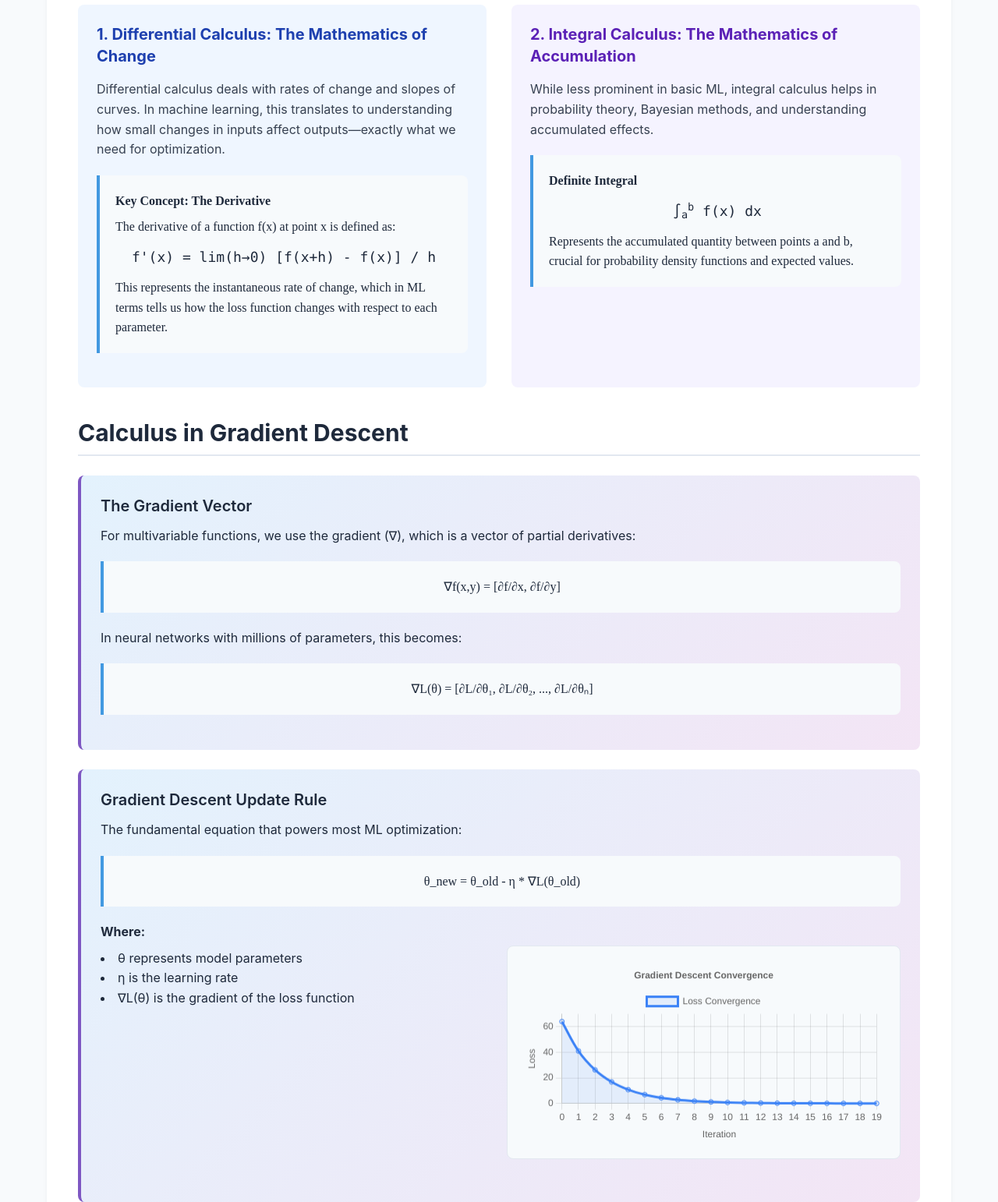
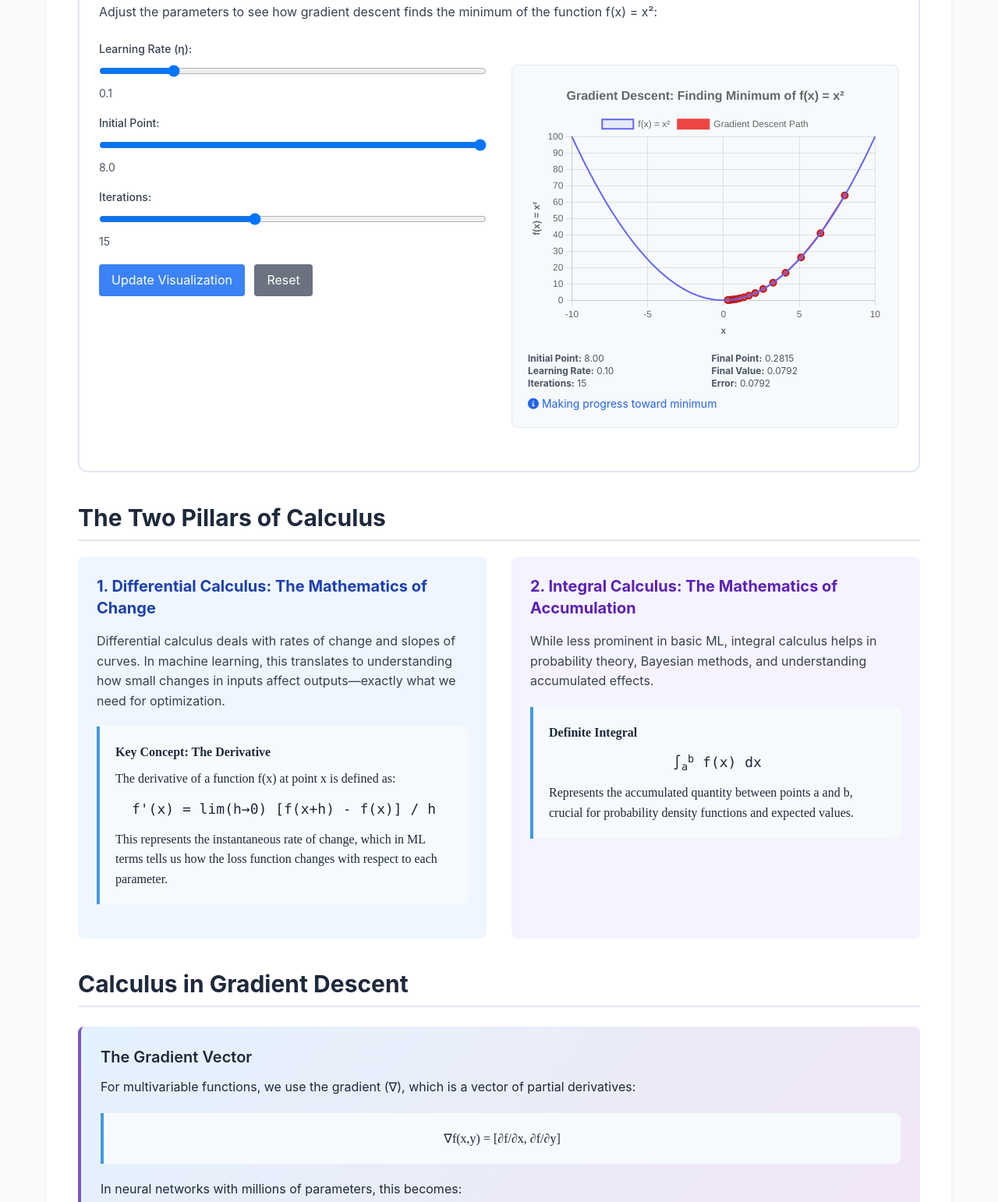
Before and after one commit to Arvind-55555/arvind.github.io, a plain HTML site: page calculus-ml-fundamentals.html in a window 1280 px wide. Shown: the part 995-2537 px from the top of the page at 78% size. Drawn offline with nearby package versions, Linux system fonts and the light colour scheme; animation ran at ten frames a second.

Commit message:
Add files via upload

```diff
--- a/calculus-ml-fundamentals.html
+++ b/calculus-ml-fundamentals.html
@@ -7,7 +7,6 @@
     <link href="https://cdnjs.cloudflare.com/ajax/libs/font-awesome/6.0.0/css/all.min.css" rel="stylesheet" />
     <link href="https://cdn.jsdelivr.net/npm/tailwindcss@2.2.19/dist/tailwind.min.css" rel="stylesheet" />
     <script src="https://cdn.jsdelivr.net/npm/chart.js"></script>
-    <script src="https://cdnjs.cloudflare.com/ajax/libs/mathjax/3.2.0/es5/tex-mml-chtml.js"></script>
     <style>
         body {
             background-color: #f8fafc;
@@ -152,6 +151,46 @@
                 </div>
             </section>
 
+            <!-- Interactive Demo -->
+            <section class="interactive-demo">
+                <h2 class="text-2xl font-bold text-gray-800 mb-4">Interactive Gradient Descent Visualization</h2>
+                <p class="text-gray-700 mb-6">Adjust the parameters to see how gradient descent finds the minimum of the function f(x) = x²:</p>
+
+                <div class="grid md:grid-cols-2 gap-8">
+                    <div>
+                        <div class="mb-4">
+                            <label class="block text-sm font-medium text-gray-700 mb-2">Learning Rate (η):</label>
+                            <input type="range" id="learningRate" min="0.01" max="0.5" step="0.01" value="0.1" class="w-full">
+                            <span id="lrValue" class="text-sm text-gray-600">0.1</span>
+                        </div>
+
+                        <div class="mb-4">
+                            <label class="block text-sm font-medium text-gray-700 mb-2">Initial Point:</label>
+                            <input type="range" id="initialPoint" min="-8" max="8" step="0.5" value="8" class="w-full">
+                            <span id="ipValue" class="text-sm text-gray-600">8.0</span>
+                        </div>
+
+                        <div class="mb-4">
+                            <label class="block text-sm font-medium text-gray-700 mb-2">Iterations:</label>
+                            <input type="range" id="iterations" min="5" max="30" step="1" value="15" class="w-full">
+                            <span id="iterValue" class="text-sm text-gray-600">15</span>
+                        </div>
+
+                        <button onclick="updateVisualization()" class="bg-blue-500 hover:bg-blue-600 text-white px-4 py-2 rounded mr-2">
+                            Update Visualization
+                        </button>
+                        <button onclick="resetVisualization()" class="bg-gray-500 hover:bg-gray-600 text-white px-4 py-2 rounded">
+                            Reset
+                        </button>
+                    </div>
+
+                    <div class="visualization-container">
+                        <canvas id="interactiveChart" width="400" height="300"></canvas>
+                        <div id="convergenceInfo" class="mt-4 text-sm text-gray-600"></div>
+                    </div>
+                </div>
+            </section>
+
             <!-- The Two Pillars of Calculus -->
             <section>
                 <h2 class="section-title text-3xl font-bold">The Two Pillars of Calculus</h2>
@@ -214,18 +253,13 @@
                     <div class="math-equation text-center bg-green-100">
                         θ_new = θ_old - η * ∇L(θ_old)
                     </div>
-                    <div class="mt-4 grid md:grid-cols-2 gap-4">
-                        <div>
-                            <strong>Where:</strong>
-                            <ul class="list-disc list-inside mt-2">
-                                <li>θ represents model parameters</li>
-                                <li>η is the learning rate</li>
-                                <li>∇L(θ) is the gradient of the loss function</li>
-                            </ul>
-                        </div>
-                        <div class="visualization-container">
-                            <canvas id="gradientDescentChart" width="400" height="200"></canvas>
-                        </div>
+                    <div class="mt-4">
+                        <strong>Where:</strong>
+                        <ul class="list-disc list-inside mt-2">
+                            <li>θ represents model parameters</li>
+                            <li>η is the learning rate</li>
+                            <li>∇L(θ) is the gradient of the loss function</li>
+                        </ul>
                     </div>
                 </div>
             </section>
@@ -298,36 +332,6 @@
                             <div class="text-yellow-500">↓</div>
                             <div class="inline-block bg-red-100 px-3 py-1 rounded">Input Layer</div>
                         </div>
-                    </div>
-                </div>
-            </section>
-
-            <!-- Interactive Demo -->
-            <section class="interactive-demo">
-                <h2 class="text-2xl font-bold text-gray-800 mb-4">Interactive Gradient Descent Visualization</h2>
-                <p class="text-gray-700 mb-6">Adjust the learning rate to see how it affects convergence:</p>
-
-                <div class="grid md:grid-cols-2 gap-8">
-                    <div>
-                        <div class="mb-4">
-                            <label class="block text-sm font-medium text-gray-700 mb-2">Learning Rate (η):</label>
-                            <input type="range" id="learningRate" min="0.01" max="0.5" step="0.01" value="0.1" class="w-full">
-                            <span id="lrValue" class="text-sm text-gray-600">0.1</span>
-                        </div>
-
-                        <div class="mb-4">
-                            <label class="block text-sm font-medium text-gray-700 mb-2">Initial Point:</label>
-                            <input type="range" id="initialPoint" min="-8" max="8" step="0.5" value="8" class="w-full">
-                            <span id="ipValue" class="text-sm text-gray-600">8.0</span>
-                        </div>
-
-                        <button onclick="updateVisualization()" class="bg-blue-500 hover:bg-blue-600 text-white px-4 py-2 rounded">
-                            Update Visualization
-                        </button>
-                    </div>
-
-                    <div class="visualization-container">
-                        <canvas id="interactiveChart" width="400" height="300"></canvas>
                     </div>
                 </div>
             </section>
@@ -405,82 +409,74 @@
     </footer>
 
     <script>
-        // Initialize MathJax
-        window.MathJax = {
-            tex: {
-                inlineMath: [['$', '$'], ['\\(', '\\)']]
-            }
-        };
+        // Global variable to store the chart instance
+        let interactiveChart = null;
 
-        // Gradient Descent Visualization
-        function initializeCharts() {
-            const gradientCtx = document.getElementById('gradientDescentChart').getContext('2d');
-            const interactiveCtx = document.getElementById('interactiveChart').getContext('2d');
+        // Initialize the visualization when the page loads
+        document.addEventListener('DOMContentLoaded', function() {
+            initializeVisualization();
+            setupEventListeners();
+        });
 
-            // Static gradient descent chart
-            new Chart(gradientCtx, {
-                type: 'line',
-                data: {
-                    labels: Array.from({length: 20}, (_, i) => i),
-                    datasets: [{
-                        label: 'Loss Convergence',
-                        data: [64, 40.96, 26.21, 16.78, 10.74, 6.87, 4.40, 2.81, 1.80, 1.15, 0.74, 0.47, 0.30, 0.19, 0.12, 0.08, 0.05, 0.03, 0.02, 0.01],
-                        borderColor: '#3b82f6',
-                        backgroundColor: 'rgba(59, 130, 246, 0.1)',
-                        tension: 0.4,
-                        fill: true
-                    }]
-                },
-                options: {
-                    responsive: true,
-                    plugins: {
-                        title: {
-                            display: true,
-                            text: 'Gradient Descent Convergence'
-                        }
-                    },
-                    scales: {
-                        y: {
-                            beginAtZero: true,
-                            title: {
-                                display: true,
-                                text: 'Loss'
-                            }
-                        },
-                        x: {
-                            title: {
-                                display: true,
-                                text: 'Iteration'
-                            }
-                        }
-                    }
-                }
+        function setupEventListeners() {
+            // Update slider values in real-time
+            document.getElementById('learningRate').addEventListener('input', function() {
+                document.getElementById('lrValue').textContent = this.value;
             });
 
-            updateInteractiveChart();
+            document.getElementById('initialPoint').addEventListener('input', function() {
+                document.getElementById('ipValue').textContent = this.value;
+            });
+
+            document.getElementById('iterations').addEventListener('input', function() {
+                document.getElementById('iterValue').textContent = this.value;
+            });
+
+            // Auto-update visualization when sliders change
+            document.getElementById('learningRate').addEventListener('change', updateVisualization);
+            document.getElementById('initialPoint').addEventListener('change', updateVisualization);
+            document.getElementById('iterations').addEventListener('change', updateVisualization);
         }
 
-        function updateInteractiveChart() {
+        function initializeVisualization() {
+            updateVisualization();
+        }
+
+        function updateVisualization() {
             const lr = parseFloat(document.getElementById('learningRate').value);
             const initialPoint = parseFloat(document.getElementById('initialPoint').value);
+            const iterations = parseInt(document.getElementById('iterations').value);
 
             const ctx = document.getElementById('interactiveChart').getContext('2d');
 
+            // Destroy existing chart if it exists
+            if (interactiveChart) {
+                interactiveChart.destroy();
+            }
+
             // Generate data for the function f(x) = x²
-            const xValues = Array.from({length: 100}, (_, i) => -10 + i * 0.2);
-            const yValues = xValues.map(x => x * x);
+            const xValues = [];
+            const yValues = [];
+            for (let x = -10; x <= 10; x += 0.2) {
+                xValues.push(x);
+                yValues.push(x * x);
+            }
 
             // Simulate gradient descent
             let xCurrent = initialPoint;
             const path = [{x: xCurrent, y: xCurrent * xCurrent}];
+            const convergenceData = [];
 
-            for (let i = 0; i < 15; i++) {
-                const gradient = 2 * xCurrent;
+            for (let i = 0; i < iterations; i++) {
+                const gradient = 2 * xCurrent; // f'(x) = 2x for f(x) = x²
                 xCurrent = xCurrent - lr * gradient;
-                path.push({x: xCurrent, y: xCurrent * xCurrent});
+                const currentY = xCurrent * xCurrent;
+                path.push({x: xCurrent, y: currentY});
+                convergenceData.push({iteration: i + 1, x: xCurrent, y: currentY});
             }
 
-            new Chart(ctx, {
+            // Create new chart
+            interactiveChart = new Chart(ctx, {
                 type: 'scatter',
                 data: {
                     datasets: [
@@ -492,7 +488,7 @@
                             pointRadius: 0,
                             borderWidth: 2,
                             showLine: true,
-                            fill: true
+                            fill: false
                         },
                         {
                             label: 'Gradient Descent Path',
@@ -501,23 +497,34 @@
                             backgroundColor: '#ef4444',
                             pointRadius: 4,
                             showLine: true,
-                            borderWidth: 1
+                            borderWidth: 2,
+                            pointBackgroundColor: '#ef4444',
+                            pointBorderColor: '#b91c1c'
                         }
                     ]
                 },
                 options: {
                     responsive: true,
+                    maintainAspectRatio: false,
                     plugins: {
                         title: {
                             display: true,
-                            text: 'Interactive Gradient Descent'
+                            text: 'Gradient Descent: Finding Minimum of f(x) = x²',
+                            font: {
+                                size: 16
+                            }
                         },
                         tooltip: {
                             callbacks: {
                                 label: function(context) {
-                                    return `x: ${context.parsed.x.toFixed(2)}, f(x): ${context.parsed.y.toFixed(2)}`;
+                                    const point = context.raw;
+                                    return `x: ${point.x.toFixed(2)}, f(x): ${point.y.toFixed(2)}`;
                                 }
                             }
+                        },
+                        legend: {
+                            display: true,
+                            position: 'top'
                         }
                     },
                     scales: {
@@ -526,37 +533,81 @@
                             position: 'bottom',
                             title: {
                                 display: true,
-                                text: 'x'
+                                text: 'x',
+                                font: {
+                                    weight: 'bold'
+                                }
+                            },
+                            grid: {
+                                color: 'rgba(0, 0, 0, 0.1)'
                             }
                         },
                         y: {
                             title: {
                                 display: true,
-                                text: 'f(x)'
+                                text: 'f(x) = x²',
+                                font: {
+                                    weight: 'bold'
+                                }
+                            },
+                            grid: {
+                                color: 'rgba(0, 0, 0, 0.1)'
                             }
                         }
+                    },
+                    animation: {
+                        duration: 1000,
+                        easing: 'easeOutQuart'
                     }
                 }
             });
+
+            // Update convergence information
+            updateConvergenceInfo(convergenceData, lr, initialPoint);
         }
 
-        function updateVisualization() {
-            updateInteractiveChart();
+        function updateConvergenceInfo(convergenceData, lr, initialPoint) {
+            const infoDiv = document.getElementById('convergenceInfo');
+            const finalPoint = convergenceData[convergenceData.length - 1];
+
+            let infoHTML = `
+                <div class="grid grid-cols-2 gap-4 text-xs">
+                    <div>
+                        <strong>Initial Point:</strong> ${initialPoint.toFixed(2)}<br>
+                        <strong>Learning Rate:</strong> ${lr.toFixed(2)}<br>
+                        <strong>Iterations:</strong> ${convergenceData.length}
+                    </div>
+                    <div>
+                        <strong>Final Point:</strong> ${finalPoint.x.toFixed(4)}<br>
+                        <strong>Final Value:</strong> ${finalPoint.y.toFixed(4)}<br>
+                        <strong>Error:</strong> ${Math.abs(finalPoint.y).toFixed(4)}
+                    </div>
+                </div>
+            `;
+
+            // Add convergence analysis
+            if (finalPoint.y < 0.01) {
+                infoHTML += `<p class="mt-2 text-green-600"><i class="fas fa-check-circle"></i> Successfully converged to minimum!</p>`;
+            } else if (finalPoint.y > 1) {
+                infoHTML += `<p class="mt-2 text-yellow-600"><i class="fas fa-exclamation-triangle"></i> Slow convergence - try increasing learning rate</p>`;
+            } else {
+                infoHTML += `<p class="mt-2 text-blue-600"><i class="fas fa-info-circle"></i> Making progress toward minimum</p>`;
+            }
+
+            infoDiv.innerHTML = infoHTML;
         }
 
-        // Update slider values
-        document.getElementById('learningRate').addEventListener('input', function() {
-            document.getElementById('lrValue').textContent = this.value;
-        });
+        function resetVisualization() {
+            document.getElementById('learningRate').value = 0.1;
+            document.getElementById('initialPoint').value = 8;
+            document.getElementById('iterations').value = 15;
 
-        document.getElementById('initialPoint').addEventListener('input', function() {
-            document.getElementById('ipValue').textContent = this.value;
-        });
+            document.getElementById('lrValue').textContent = '0.1';
+            document.getElementById('ipValue').textContent = '8.0';
+            document.getElementById('iterValue').textContent = '15';
 
-        // Initialize charts when page loads
-        document.addEventListener('DOMContentLoaded', function() {
-            initializeCharts();
-        });
+            updateVisualization();
+        }
     </script>
 </body>
 </html>
```
